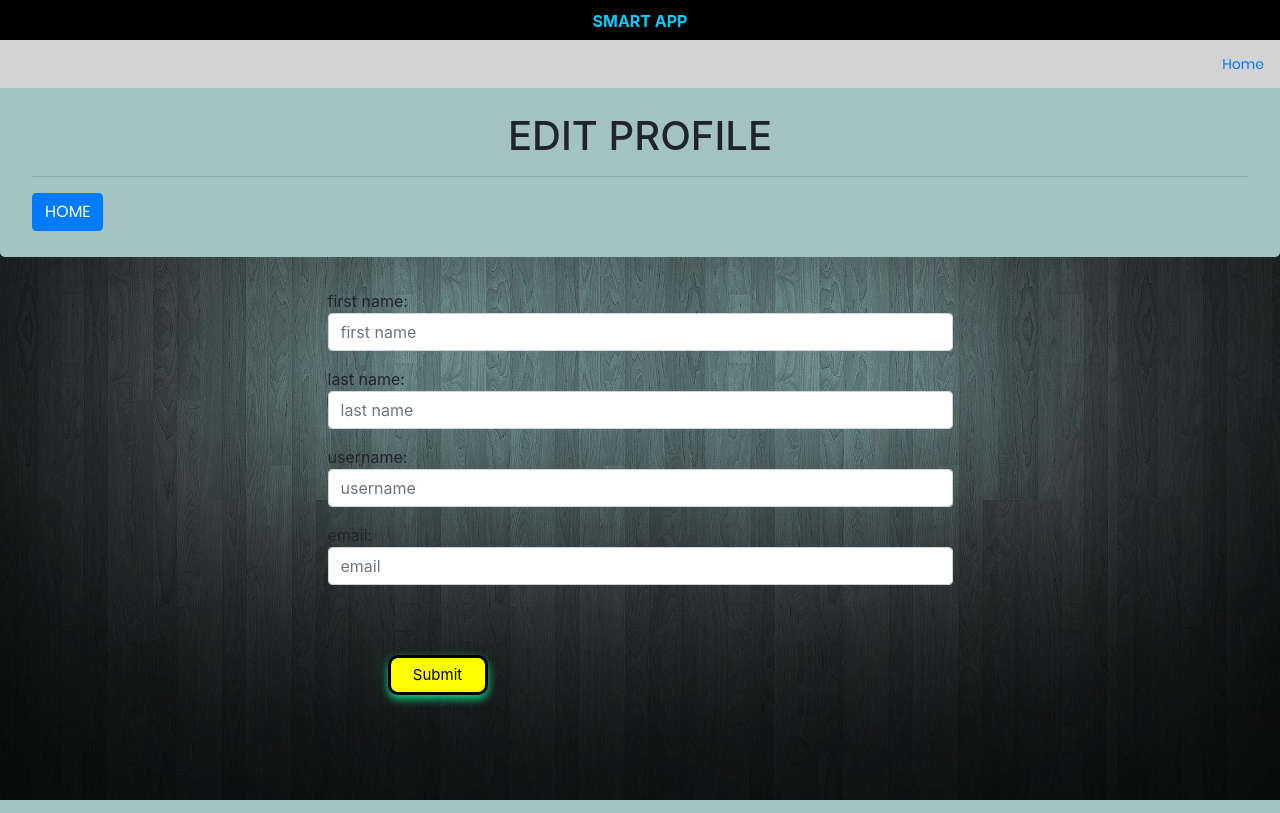
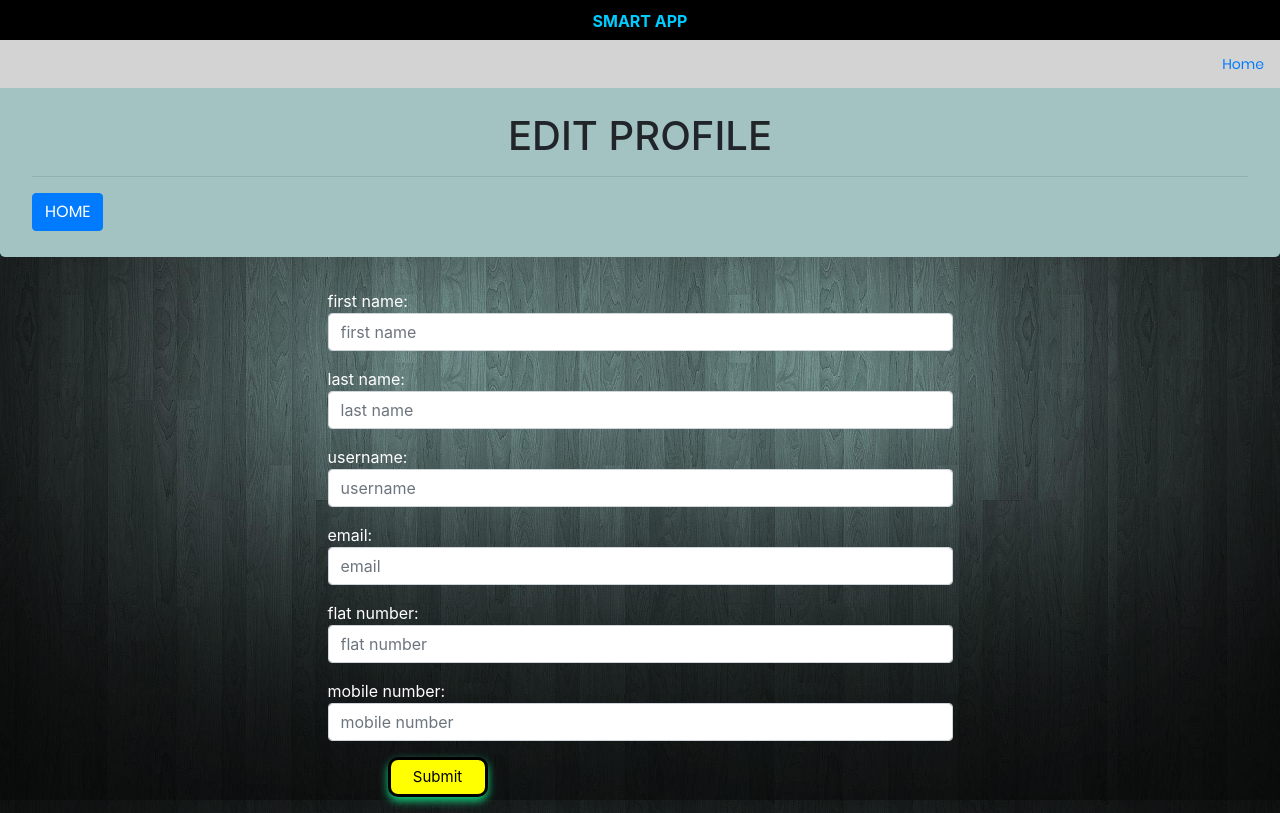
Before and after one commit to alwinarakkal/firstv1, a Django app: template templates/edit.html in a window 1280 px wide. Run offline with Django 3.2, Linux system fonts and the light colour scheme; the template is opened without the code that fills it: values that come from a table or form of the project are taken from there, others are empty; some libraries are stand-ins or nearby versions.

Commit message:
change edit

```diff
--- a/signin/forms.py
+++ b/signin/forms.py
@@ -34,4 +34,4 @@ class Editprofile(UserChangeForm):
     class Meta:
 
         model = User
-        fields =('first_name','last_name','username','email','date_joined')
+        fields =('first_name','last_name','username','email')
--- a/signin/models.py
+++ b/signin/models.py
@@ -6,6 +6,6 @@ class UserProfile(models.Model):
         user = models.OneToOneField(User, on_delete=models.CASCADE)
         flat_number = models.CharField(max_length=30)
         mobile_number = models.CharField(max_length=30)
-
+        # cover=models.ImageField(upload_to='images/')
         def __str__(self):
             return self.user.username
--- a/signin/urls.py
+++ b/signin/urls.py
@@ -7,7 +7,7 @@ urlpatterns = [
             path("index", views.index, name="index"),
             path('',views.index,name="index "),
 
-            path('update',views.edit,name="update "),
+            path('update',views.edit,name="update"),
             path('profile',views.profile,name="profile "),
 
             url('', include('django.contrib.auth.urls')),
--- a/templates/edit.html
+++ b/templates/edit.html
@@ -11,36 +11,34 @@
 <div class="row">
   <div class="col-md-3"></div>
   <div class="col-md-6">
-<form method="POST">
+<form method="POST" enctype="multipart/form-data">
     {% csrf_token %}
-       <div class="form-group cl" >
-        first name:{% render_field form.first_name  type="text" class="form-control" placeholder="first name"%}
+       <div class="form-group cl pl" >
+        first name:{% render_field form.first_name  type="text" class="form-control" placeholder="first name" required="" %}
       </div>
-      <div class="form-group cl">
-         last name:{% render_field form.last_name  type="text" class="form-control" placeholder="last name"%}
+      <div class="form-group cl pl">
+         last name:{% render_field form.last_name  type="text" class="form-control" placeholder="last name" required="" %}
       </div>
-       <div class="form-group cl" >
-       username: {% render_field form.username  type="text" class="form-control" placeholder="username"%}
+       <div class="form-group cl pl" >
+       username: {% render_field form.username  type="text" class="form-control" placeholder="username" required="" %}
     </div>
 
-    <div class="form-group cl">
-      email:{% render_field form.email  type="text" class="form-control" placeholder="email"%}
+    <div class="form-group cl pl">
+      email:{% render_field form.email  type="email" class="form-control" placeholder="email" required="" %}
   </div>
-  <div class="form-group cl"style="  visibility: hidden;">
-    {% render_field form.date_joined  type="text" class="form-control" placeholder="username"%}
-</div>
+  <div class="form-group cl pl" >
+      flat number:{% render_field form1.flat_number  type="text" class="form-control" placeholder="flat number" required="" %}
+  </div>
 
 
-
-
+  <div class="form-group cl pl">
+      mobile number:{% render_field form1.mobile_number  type="number" class="form-control" placeholder="mobile number" required="" %}
+  </div>
 
     <div class="form-group">
         <input type="submit" value="Submit" class="btn button">
       </div>
-       <!-- {{form.as_p}}
-      <div class="form-group">
-        <input type="submit" value="Submit" class="btn btn-primary py-3 px-5">
-      </div>  -->
+
 </form>
 </div>
  <div class="col-md-3" ></div>
@@ -51,6 +49,7 @@
             {% for field in form %}
                 {% if field.errors %}<li><center><br>{{ field.label }}: {{ field.errors|striptags }}<center></li>{% endif %}
             {% endfor %}
+
         </ul>
 
 </body>
```
Also changed, not shown: signin/views.py (+48 -9 lines), db.sqlite3.
